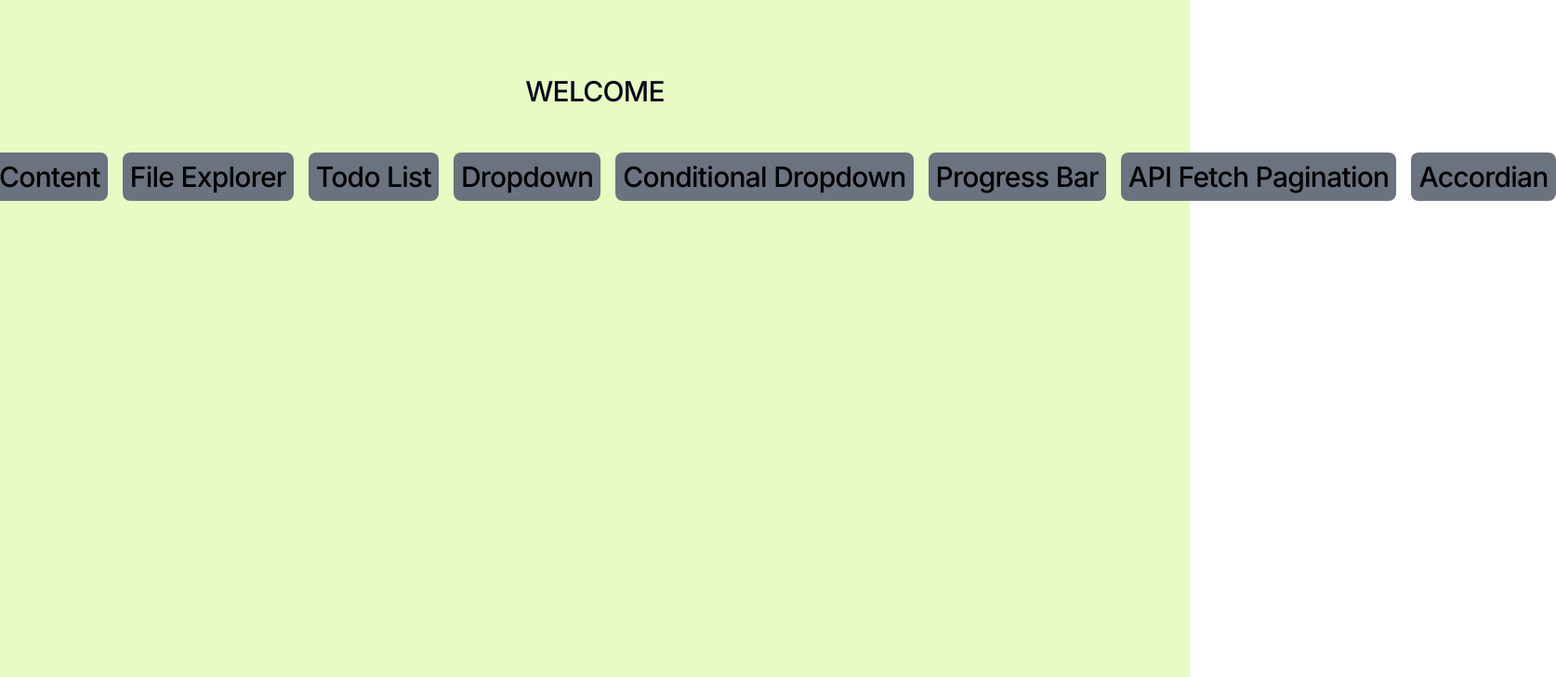
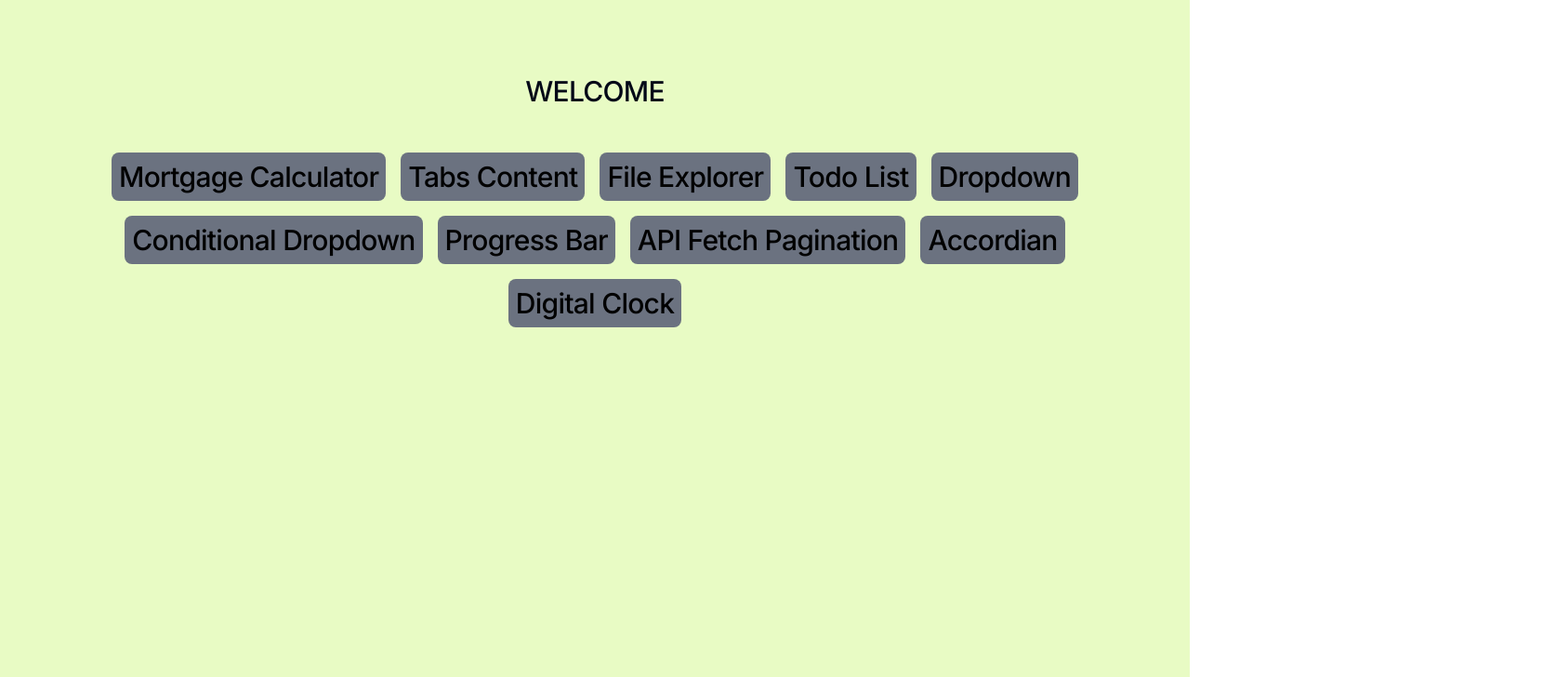
Before and after one commit to Pritamgit2002/Frontend-Topics, a Next.js app: page / in a window 1280 px wide. Shown: the top 728 px of the page at 93% size, 1674 px wide, since content can reach past the window. Built offline with nearby package versions, Linux system fonts and the light colour scheme.

Commit message:
build: Digital Clock

```diff
--- a/src/app/page.tsx
+++ b/src/app/page.tsx
@@ -2,6 +2,7 @@
 import Accordian from "@/components/Accordian";
 import Datafetching from "@/components/Api-fetch-pagination";
 import { ConditionDropdown } from "@/components/ConditionDropdown";
+import DigitalClock from "@/components/Digital-clock";
 import { Dropdown } from "@/components/Dropdown";
 import File from "@/components/File";
 import MortgageCalculator from "@/components/MortgageCalculator";
@@ -67,13 +68,18 @@ const content = [
     component: <Accordian defaultOpenIndex={1} />,
     //component: <Accordian />,
   },
+  {
+    title: "Digital Clock",
+    description: "Digital Clock",
+    component: <DigitalClock />,
+  },
 ];
 
 export default function Home() {
   return (
-    <main className="flex min-h-screen flex-col items-center justify-start gap-y-12 p-20 bg-lime-200/60  text-3xl font-medium tracking-tight">
+    <main className=" w-full h-screen flex flex-col items-center justify-start gap-y-12 p-20 bg-lime-200/60  text-3xl font-medium tracking-tight">
       <h1>WELCOME</h1>
-      <div className=" w-max flex flex-wrap items-center justify-center gap-4 ">
+      <div className=" w-full flex flex-wrap items-center justify-center gap-4 ">
         {content.map((item, index) => (
           <Drawer key={index}>
             <div className=" w-max flex items-center justify-between">
--- /dev/null
+++ b/src/components/Digital-clock.tsx
@@ -0,0 +1,23 @@
+import React, { useEffect, useState } from "react";
+
+type Props = {};
+
+const DigitalClock = (props: Props) => {
+  const [time, setTime] = useState(new Date());
+
+  useEffect(() => {
+    const intervalid = setInterval(() => {
+      setTime(new Date());
+    }, 1000);
+    return () => clearInterval(intervalid);
+  });
+
+  return (
+    <div className=" w-80 ">
+      <h1>Current Time</h1>
+      <span>{time.toLocaleTimeString()}</span>
+    </div>
+  );
+};
+
+export default DigitalClock;
```
